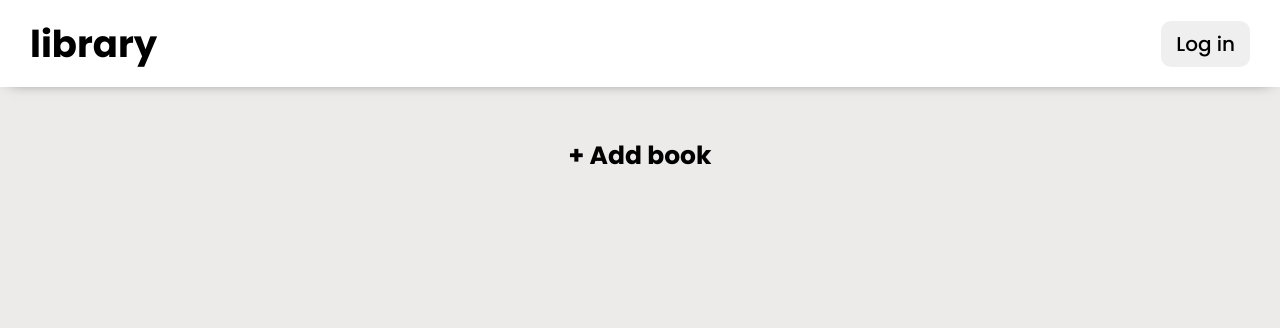
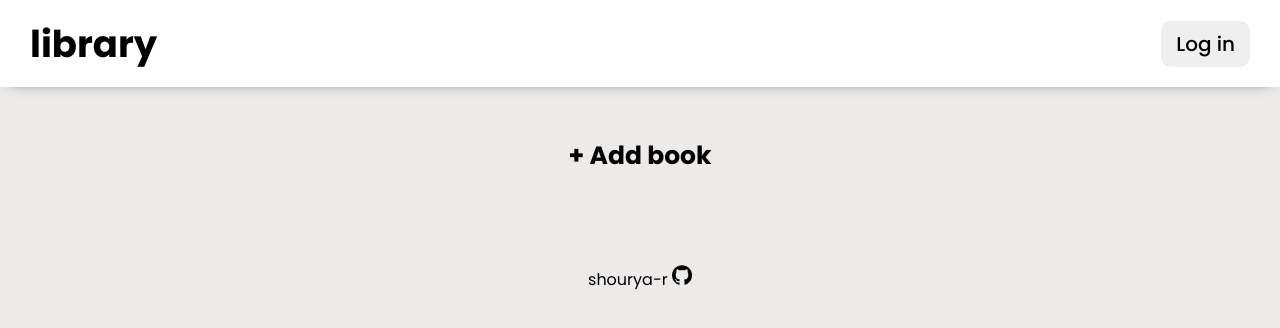
Before and after one commit to shourya-r/Library, a plain HTML site: page index.html in a window 1280 px wide. Drawn offline with Linux system fonts and the light colour scheme.

Commit message:
Added a footer and favicon to the website

```diff
--- a/index.html
+++ b/index.html
@@ -15,6 +15,7 @@
         <link rel="preconnect" href="https://fonts.googleapis.com">
         <link rel="preconnect" href="https://fonts.gstatic.com" crossorigin>
         <link href="https://fonts.googleapis.com/css2?family=Poppins:wght@400;500;700&display=swap" rel="stylesheet">
+        <link rel="icon" href="github-logo.png">
     </head>
     <body>
         <!--[if lt IE 7]>
@@ -28,6 +29,12 @@
             <button class = "add-book">+ Add book</button>
         </div>
         <div class = "book-grid"></div>
+        <div class = "footer">
+            <a href = "https://github.com/shourya-r" target = "_blank" class = "github-link">
+                shourya-r
+            </a>
+            <img src = "github-logo.png" class = "github-logo">
+        </div>
         <dialog class = "add-book-modal">
             <div class = "add-new-book-text">Add new book</div>
             <input type = "text" placeholder = "Title" class = "title-input">
--- a/styles.css
+++ b/styles.css
@@ -213,3 +213,18 @@ body{
 .submit-book-button:hover{
     background-color: rgb(107, 222, 107);
 }
+
+.footer{
+    text-align: center;
+    margin-top: 20px;
+    vertical-align: middle;
+}
+
+.github-link{
+text-decoration: none;
+color: black;
+}
+
+.github-logo{
+width: 20px;
+}
```
Also changed, not shown: github-logo.png (added).
